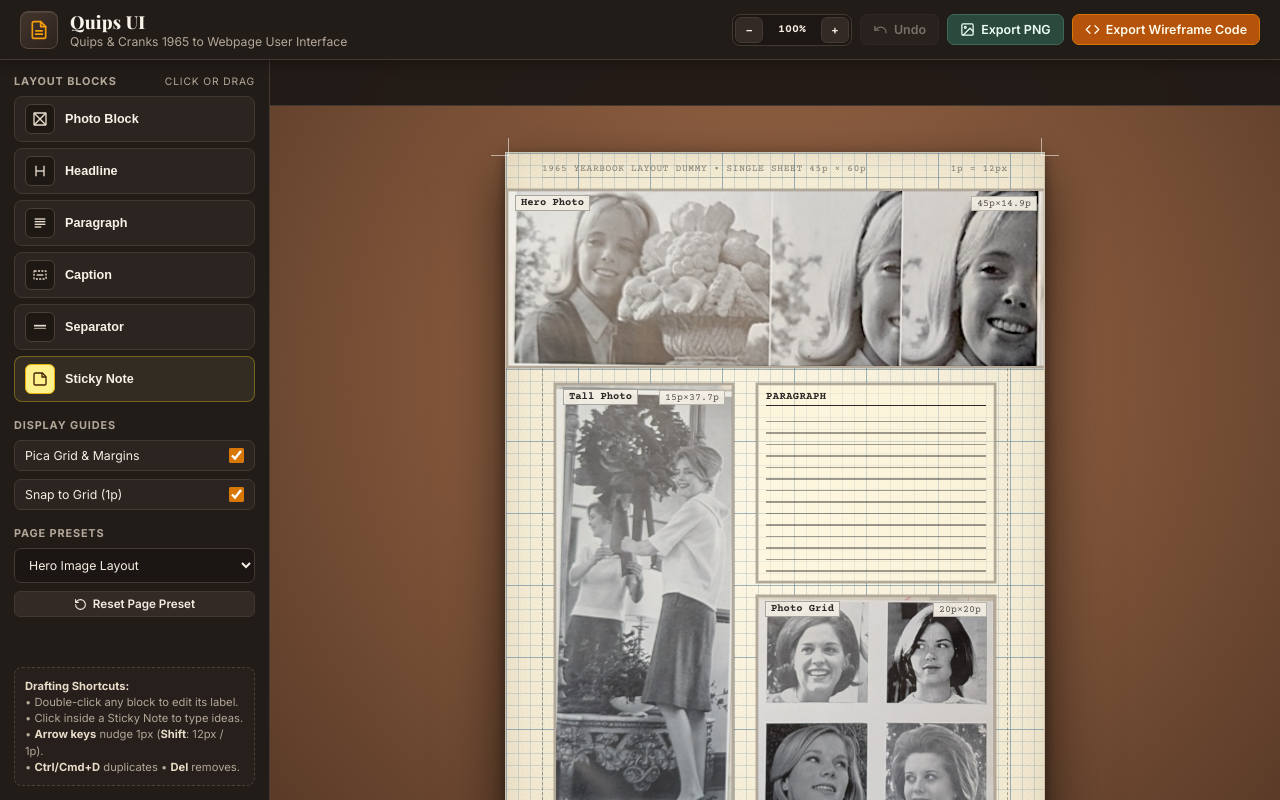
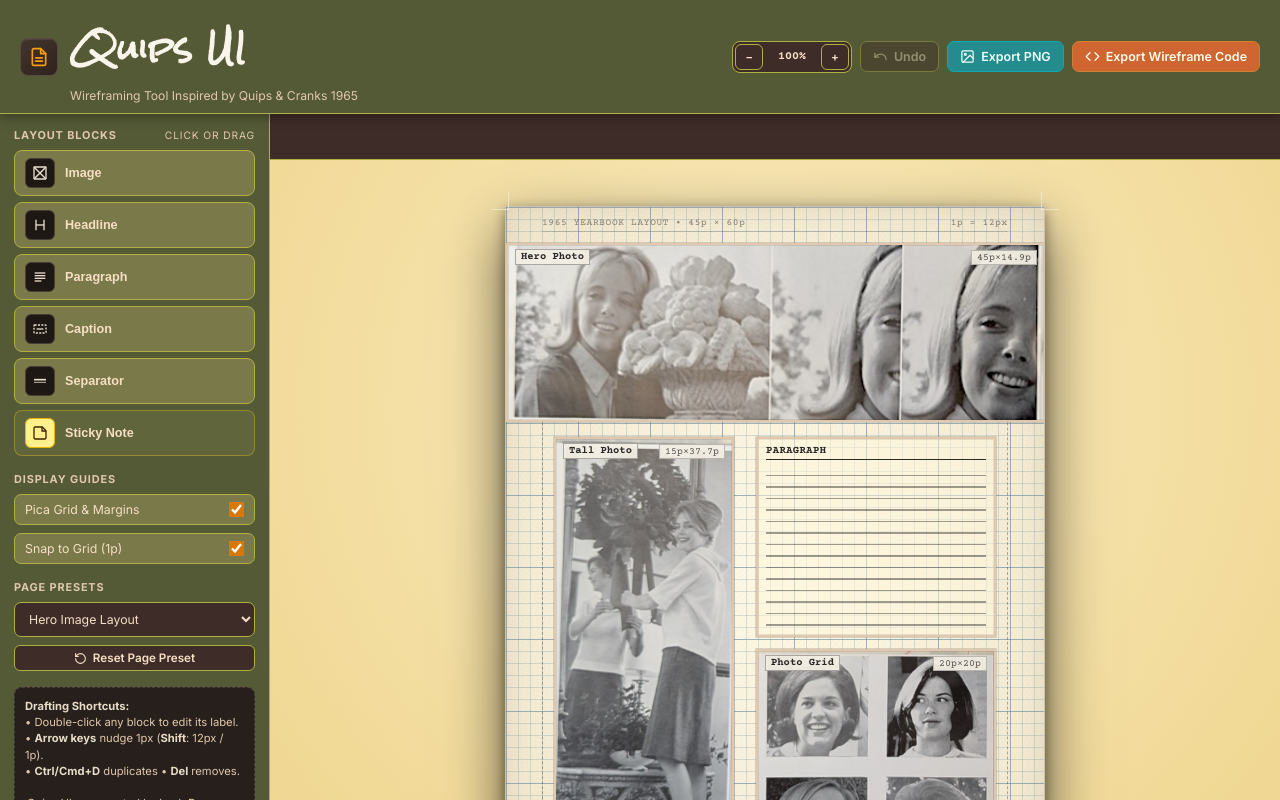
Before and after one commit to leahmduncan/quips-ui, a plain HTML site: page index.html in a window 1280 px wide. Drawn offline with nearby package versions, Linux system fonts and the light colour scheme; a web font is replaced by a local one.

Commit message:
customizing styles

```diff
--- a/index.html
+++ b/index.html
@@ -4,10 +4,10 @@
     <meta charset="UTF-8">
     <meta name="viewport" content="width=device-width, initial-scale=1.0">
     <title>Quips UI</title>
-    <!-- Google Fonts: Courier Prime, Playfair Display, Inter, and Caveat -->
+    <!-- Google Fonts: Courier Prime, Rock Salt, Inter, and Caveat -->
     <link rel="preconnect" href="https://fonts.googleapis.com">
     <link rel="preconnect" href="https://fonts.gstatic.com" crossorigin>
-    <link href="https://fonts.googleapis.com/css2?family=Caveat:wght@500;600;700&family=Courier+Prime:ital,wght@0,400;0,700;1,400&family=Inter:wght@400;500;600;700&family=Playfair+Display:ital,wght@0,700;0,800;1,700&display=swap" rel="stylesheet">
+    <link href="https://fonts.googleapis.com/css2?family=Caveat:wght@500;600;700&family=Courier+Prime:ital,wght@0,400;0,700;1,400&family=Inter:wght@400;500;600;700&family=Rock+Salt&display=swap"" rel="stylesheet">
     <link rel="stylesheet" href="style.css">
 </head>
 <body>
@@ -28,7 +28,7 @@
                 </div>
                 <div class="brand-titles">
                     <h1>Quips UI</h1>
-                    <p>Quips & Cranks 1965 to Webpage User Interface</p>
+                    <p>Wireframing Tool Inspired by Quips & Cranks 1965</p>
                 </div>
             </div>
 
@@ -88,7 +88,7 @@
                                 </svg>
                             </div>
                             <div class="palette-text">
-                                <span class="palette-title">Photo Block</span>
+                                <span class="palette-title">Image</span>
                             </div>
                         </button>
 
@@ -195,9 +195,9 @@
                 <div class="sidebar-tip">
                     <strong>Drafting Shortcuts:</strong><br>
                     &bull; Double-click any block to edit its label.<br>
-                    &bull; Click inside a Sticky Note to type ideas.<br>
                     &bull; <strong>Arrow keys</strong> nudge 1px (<strong>Shift</strong>: 12px / 1p).<br>
-                    &bull; <strong>Ctrl/Cmd+D</strong> duplicates &bull; <strong>Del</strong> removes.
+                    &bull; <strong>Ctrl/Cmd+D</strong> duplicates &bull; <strong>Del</strong> removes.<br><br>
+                    <em>Quips UI was created by Leah Duncan with assistance from Google Gemini.</em><br>
                 </div>
             </aside>
 
@@ -210,7 +210,7 @@
                         <span class="context-type-pill" id="ctx-type">PHOTO BLOCK</span>
 
                         <div class="context-label-group" id="ctx-label-wrapper">
-                            <label for="ctx-label-input">Label / Text:</label>
+                            <label for="ctx-label-input">Block Type:</label>
                             <input type="text" id="ctx-label-input" class="context-input" placeholder="Enter block label..." oninput="handleContextLabelInput(this.value)">
                         </div>
 
@@ -262,7 +262,7 @@
                         <div class="dummy-sheet" id="dummy-sheet">
                             <!-- Top Print-Shop Slug Line -->
                             <div class="sheet-slug-header">
-                                <span>1965 YEARBOOK LAYOUT DUMMY &bull; SINGLE SHEET 45p &times; 60p</span>
+                                <span>1965 YEARBOOK LAYOUT &bull; 45p &times; 60p</span>
                                 <span>1p = 12px</span>
                             </div>
 
--- a/script.js
+++ b/script.js
@@ -181,11 +181,11 @@
            ===================================================================== */
         function createBlockData(type, customX = null, customY = null) {
             const defaults = {
-                photo:    { w: 228, h: 168, label: 'Photo Block' },
-                headline: { w: 468, h: 54,  label: 'SECTION HEADLINE' },
-                text:     { w: 222, h: 216, label: 'Body Copy Column' },
-                caption:  { w: 228, h: 42,  label: 'Photo cutline or caption...' },
-                rule:     { w: 468, h: 18,  label: 'Divider Rule' },
+                photo:    { w: 228, h: 168, label: 'Image' },
+                headline: { w: 468, h: 54,  label: 'Section Heading' },
+                text:     { w: 222, h: 216, label: 'Paragraph' },
+                caption:  { w: 228, h: 42,  label: 'Caption' },
+                rule:     { w: 468, h: 18,  label: 'Separator' },
                 sticky:   { w: 204, h: 156, label: '' }
             };
             const cfg = defaults[type] || defaults.photo;
@@ -384,7 +384,7 @@
                         el.style.backgroundPosition = 'center';
                         el.innerHTML = `
                           <div class="photo-header-bar">
-                            <span class="pencil-tag">${escapeHTML(block.label || 'Photo Block')}</span>
+                            <span class="pencil-tag">${escapeHTML(block.label || 'Image')}</span>
                             <span class="pica-readout">${picaDim}</span>
                           </div>
                         `;
@@ -395,7 +395,7 @@
                                 <line x1="${block.w}" y1="0" x2="0" y2="${block.h}" class="photo-line"></line>
                             </svg>
                             <div class="photo-header-bar">
-                                <span class="pencil-tag">${escapeHTML(block.label || 'Photo Block')}</span>
+                                <span class="pencil-tag">${escapeHTML(block.label || 'Image')}</span>
                                 <span class="pica-readout">${picaDim}</span>
                             </div>
                         `;
@@ -403,16 +403,16 @@
                     } else if (block.type === 'headline') {
                         const fontSize = Math.max(14, Math.min(28, Math.round(block.h * 0.44)));
                         el.innerHTML = `
-                            <div class="headline-text" style="font-size: ${fontSize}px;">${escapeHTML(block.label || 'HEADLINE')}</div>
+                            <div class="headline-text" style="font-size: ${fontSize}px;">${escapeHTML(block.label || 'Section Heading')}</div>
                         `;
                     } else if (block.type === 'text') {
                         el.innerHTML = `
-                            <div class="text-col-header">${escapeHTML(block.label || 'Body Copy Column')}</div>
+                            <div class="text-col-header">${escapeHTML(block.label || 'Paragraph')}</div>
                             <div class="ruled-lines-body"></div>
                         `;
                     } else if (block.type === 'caption') {
                         el.innerHTML = `
-                            <div class="caption-text">${escapeHTML(block.label || 'Caption / Cutline')}</div>
+                            <div class="caption-text">${escapeHTML(block.label || 'Caption')}</div>
                         `;
                     } else if (block.type === 'rule') {
                         el.innerHTML = `
@@ -509,20 +509,20 @@
     const activeEl = document.getElementById('context-active');
 
     if (!selectedId) {
-                idleEl.style.display = 'flex';
-                activeEl.classList.remove('visible');
+        if (idleEl) idleEl.style.display = 'flex';
+        if (activeEl) activeEl.classList.remove('visible');
         return;
     }
 
     const block = blocks.find(b => b.id === selectedId);
     if (!block) {
-                idleEl.style.display = 'flex';
-                activeEl.classList.remove('visible');
+        if (idleEl) idleEl.style.display = 'flex';
+        if (activeEl) activeEl.classList.remove('visible');
         return;
     }
 
-            idleEl.style.display = 'none';
-            activeEl.classList.add('visible');
+    if (idleEl) idleEl.style.display = 'none';
+    if (activeEl) activeEl.classList.add('visible');
 
     const typeNames = {
         photo: 'Photo Block',
@@ -533,11 +533,15 @@
         sticky: 'Sticky Note'
     };
 
-            document.getElementById('ctx-type').textContent = typeNames[block.type] || block.type;
+    const typeEl = document.getElementById('ctx-type');
+    if (typeEl) {
+        typeEl.textContent = typeNames[block.type] || block.type;
+    }
 
     const labelWrapper = document.getElementById('ctx-label-wrapper');
     const labelInput = document.getElementById('ctx-label-input');
 
+    if (labelWrapper && labelInput) {
         if (block.type === 'sticky') {
             labelWrapper.style.display = 'none';
         } else {
@@ -546,17 +550,21 @@
                 labelInput.value = block.label;
             }
         }
+    }
 
     updateContextMetrics(block);
 }
 
 function updateContextMetrics(block) {
+    const metricsEl = document.getElementById('ctx-metrics');
+    if (!metricsEl) return;
+
     const xPica = formatPica(block.x);
     const yPica = formatPica(block.y);
     const wPica = formatPica(block.w);
     const hPica = formatPica(block.h);
     const pctPageW = Math.round((block.w / SHEET_WIDTH) * 100);
-            document.getElementById('ctx-metrics').textContent = `X: ${xPica}  Y: ${yPica}  |  W: ${wPica} (${pctPageW}%) × H: ${hPica}`;
+    metricsEl.textContent = `X: ${xPica}  Y: ${yPica}  |  W: ${wPica} (${pctPageW}%) × H: ${hPica}`;
 }
 
         function handleContextLabelInput(newVal) {
@@ -573,6 +581,8 @@
 
         document.addEventListener('DOMContentLoaded', () => {
             const ctxInput = document.getElementById('ctx-label-input');
+            if (!ctxInput) return;
+
             ctxInput.addEventListener('focus', () => {
                 contextLabelBeforeSnapshot = JSON.stringify(blocks);
             });
--- a/style.css
+++ b/style.css
@@ -2,27 +2,27 @@
            DESIGN TOKENS & RESET
            ===================================================================== */
         :root {
-            --desk-bg:#A16844;
-            --desk-surface: #221c19;
-            --desk-panel: #2b2420;
-            --desk-border: #433832;
-            --desk-text: #f3ede2;
-            --desk-muted: #b3a798;
-            --accent-amber: #d97706;
-            --accent-amber-hover: #ea8615;
+            --desk-bg:#f9e5a9;
+            --desk-surface: hsl(68, 25%, 28%);
+            --desk-panel: #797949;
+            --desk-border: #b0b042;
+            --desk-text: #f6dfc4;
+            --desk-muted: #e1c8ac;
+            --accent-amber: #E58250;
+            --accent-amber-hover: #cf6530;
             --paper-cream: #fff7dc;
             --graphite-dark: #2b2927;
             --graphite-mid: #57524e;
             --pica-blue: rgba(84, 128, 164, 0.22);
             --pica-blue-major: rgba(68, 112, 148, 0.38);
-            --grease-red: #b9382c;
-            --sticky-yellow: #fef08a;
-            --sticky-border: #eab308;
+            --grease-red: #0BACB2;
+            --sticky-yellow: #cf6530;
+            --sticky-border: #E58250;
 
             --font-ui: 'Inter', -apple-system, BlinkMacSystemFont, "Segoe UI", Roboto, sans-serif;
             --font-typewriter: 'Courier Prime', 'Courier New', Courier, monospace;
-            --font-vintage-serif: 'Playfair Display', Georgia, 'Times New Roman', serif;
-            --font-handwritten: 'Caveat', cursive;
+            --font-vintage-serif: 'Rock Salt', cursive;
+            --font-handwritten: 'Rock Salt', cursive;
         }
 
         * {
@@ -91,7 +91,7 @@
 
         .brand-titles h1 {
             font-family: var(--font-vintage-serif);
-            font-size: 1.12rem;
+            font-size: 2rem;
             font-weight: 800;
             color: #faf5eb;
             letter-spacing: 0.01em;
@@ -131,7 +131,7 @@
             font-weight: 600;
             cursor: pointer;
             border: 1px solid var(--desk-border);
-            background-color: #332a25;
+            background-color: #3d2c28;
             color: var(--desk-text);
             transition: background-color 0.15s ease, border-color 0.15s ease, transform 0.1s ease, opacity 0.15s ease;
             user-select: none;
@@ -152,25 +152,25 @@
         }
 
         .btn-primary {
-            background-color: #b45309;
-            border-color: #d97706;
+            background-color: #cf6530;
+            border-color: #cf8030;
             color: #fffbeb;
         }
 
         .btn-primary:hover:not(:disabled) {
-            background-color: #c2610c;
-            border-color: #f59e0b;
+            background-color: #d67748;
+            border-color: #cb8238;
         }
 
         .btn-secondary {
-            background-color: #2b493d;
-            border-color: #3e6958;
+            background-color: #248b8f;
+            border-color: #0BACB2;
             color: #ecfdf5;
         }
 
         .btn-secondary:hover:not(:disabled) {
-            background-color: #34584a;
-            border-color: #518771;
+            background-color: rgb(58, 159, 160);
+            border-color: #0BACB2;
         }
 
         .btn-danger {
@@ -301,7 +301,7 @@
         .palette-title {
             font-size: 0.79rem;
             font-weight: 600;
-            color: #f7f2e7;
+            color: #f6dfc4;
         }
 
         .palette-sub {
@@ -338,7 +338,7 @@
         /* Preset Selector */
         .preset-select {
             width: 100%;
-            background-color: #1b1613;
+            background-color: #3d2c28;
             color: var(--desk-text);
             border: 1px solid var(--desk-border);
             border-radius: 7px;
@@ -379,13 +379,13 @@
             position: relative;
             background-color: var(--desk-bg);
             background-image:
-                radial-gradient(circle at 50% 42%, rgba(255, 244, 224, 0.05) 0%, rgba(14, 10, 8, 0.48) 100%),
-                repeating-radial-gradient(circle at 30% 40%, rgba(255, 255, 255, 0.012) 0, rgba(255, 255, 255, 0.012) 1px, transparent 1px, transparent 3px);
+              radial-gradient(circle at 50% 42%, rgba(255, 255, 255, 0.25) 0%, rgba(196, 148, 38, 0.18) 100%),
+              repeating-radial-gradient(circle at 30% 40%, rgba(255, 255, 255, 0.012) 0, rgba(255, 255, 255, 0.012) 1px, transparent 1px, transparent 3px);
         }
 
         .context-bar {
             min-height: 46px;
-            background-color: rgba(31, 25, 22, 0.95);
+            background-color: #3d2c28;
             border-bottom: 1px solid var(--desk-border);
             padding: 6px 18px;
             display: flex;
@@ -426,7 +426,7 @@
             border-radius: 5px;
             background-color: #3a302b;
             border: 1px solid #594b43;
-            color: #fbbf24;
+            color: #72c6c9;
             letter-spacing: 0.04em;
             white-space: nowrap;
         }
@@ -498,7 +498,7 @@
          display: inline-flex;
          align-items: center;
          gap: 3px;
-         background-color: #1c1714;
+         background-color: #3d2c28;
          border: 1px solid var(--desk-border);
          padding: 2px;
          border-radius: 8px;
@@ -614,6 +614,7 @@
             position: absolute;
             cursor: move;
             touch-action: none;
+            user-select: none;
             color: var(--graphite-dark);
             transition: box-shadow 0.12s ease;
         }
@@ -1065,10 +1066,10 @@
             height: 8px;
         }
         ::-webkit-scrollbar-track {
-            background: #1d1815;
+            background: #3d2c28;
         }
         ::-webkit-scrollbar-thumb {
-            background: #4b3f39;
+            background: rgb(100, 82, 73);
             border-radius: 4px;
         }
         ::-webkit-scrollbar-thumb:hover {
```
Lines whose indentation alone changed are shown as unchanged.
